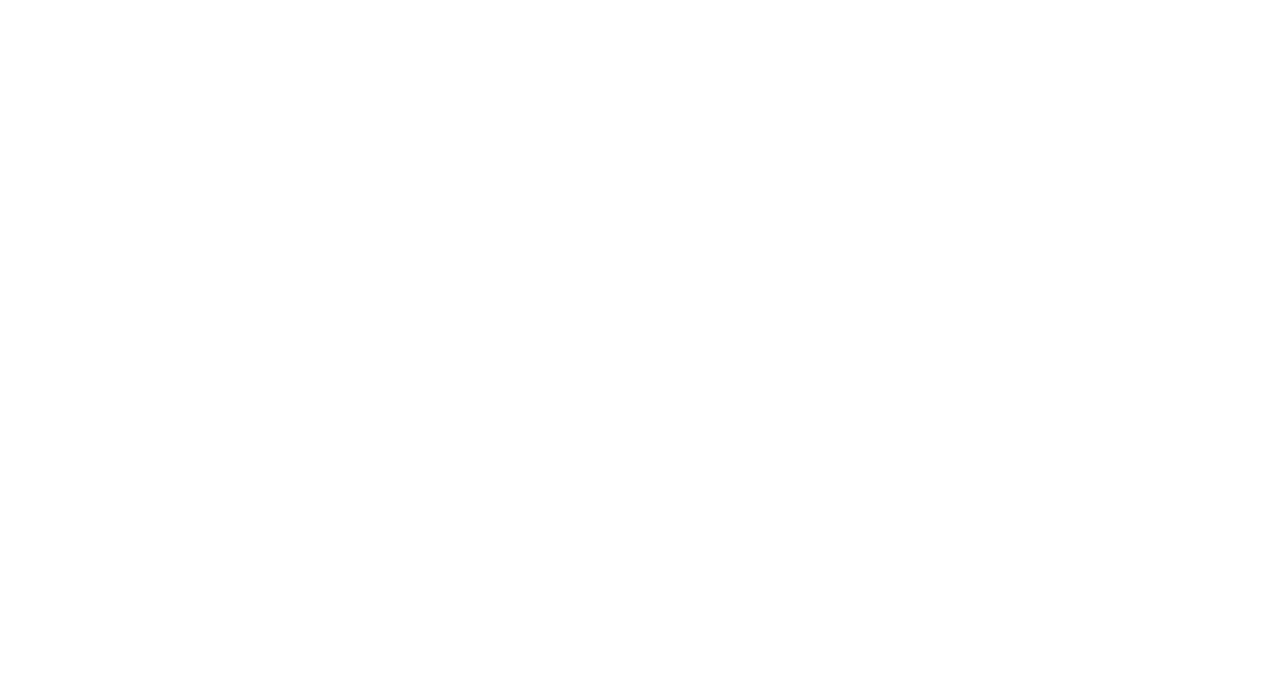
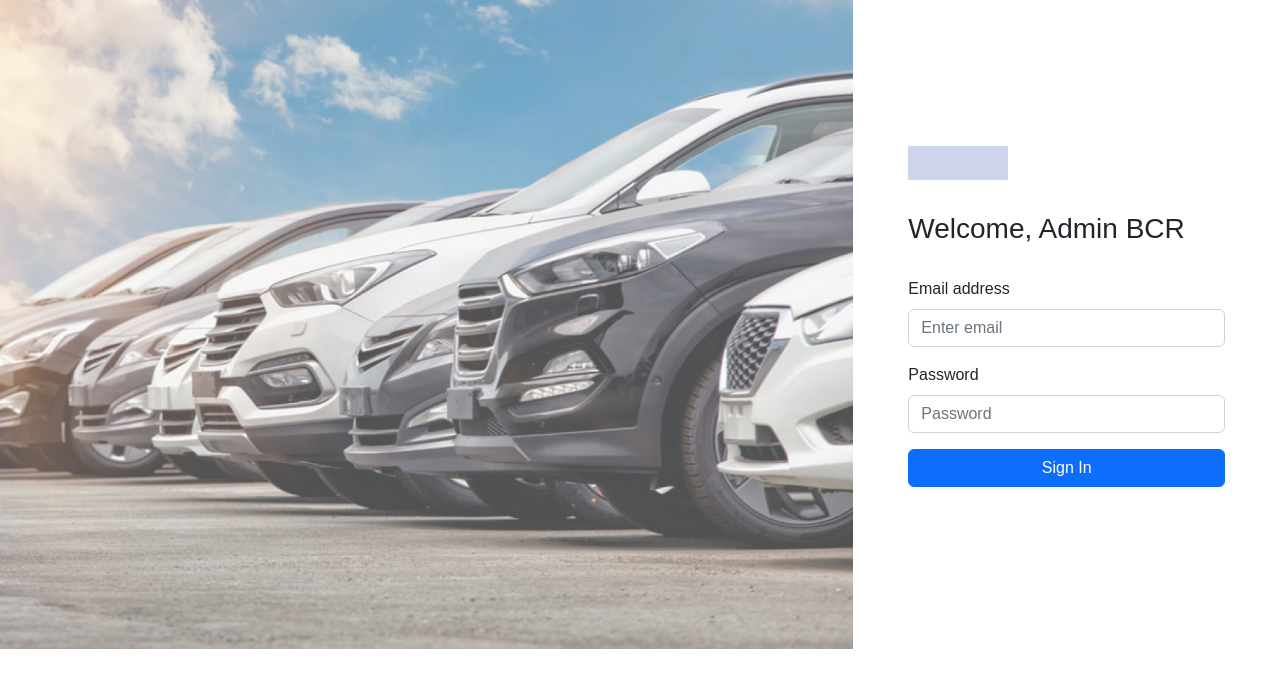
Before and after one commit to Wannn14/Binar-Platinum, a React (Create React App) app: page /login-admin in a window 1280 px wide. Before the commit this address had no page. Shown: the top 688 px of the page. Built offline with nearby package versions, Linux system fonts and the light colour scheme.

Commit message:
add login admin

```diff
--- /dev/null
+++ b/src/pages/LoginAdmin/LoginAdmin.css
@@ -0,0 +1,20 @@
+.login-right{
+    padding: 0 55px;
+    margin: auto;
+}
+.login-left{
+    padding: 0px;
+}
+.login-logo,h3.login-title {
+    margin-bottom: 32px;
+}
+
+@media (max-width:540px) {
+    .login-right{
+        padding: 30px 16px;
+        width: 328px;
+    }
+    .login-left{
+        width: 100%;
+    }
+}
--- /dev/null
+++ b/src/pages/LoginAdmin/LoginAdmin.js
@@ -0,0 +1,128 @@
+import React, {useState} from 'react'
+import './LoginAdmin.css'
+import loginadmin from '../../assets/image/loginadmin.png'
+import Logologin from "../../assets/image/logo2.svg";
+import {useDispatch} from "react-redux";
+import {useNavigate} from "react-router-dom";
+import { loginAdmin } from '../../store/actions/admin-auth-slice';
+import {
+    Form,
+    Button,
+    Row,
+    Col,
+    Toast,
+    ToastContainer,
+    ToastHeader,
+    ToastBody,
+  } from "react-bootstrap";
+const LoginAdmin = () => {
+    const [inputEmail, setInputEmail] = useState();
+    const [inputPassword, setInputPassword] = useState();
+    const [isToastShow, setIsToastShow] = useState(false);
+    const [showmsg,setShowMsg] = useState ();
+    const [bgToast, setBgToast] = useState ();
+    const dispatch = useDispatch();
+    const navigate = useNavigate();
+
+
+    const handleEmail = (e) => {
+        e.preventDefault();
+        setInputEmail(e.target.value);
+      };
+
+      const hadlePassword = (e) => {
+        e.preventDefault();
+        setInputPassword(e.target.value);
+      };
+      const handleLogin = (e) => {
+        e.preventDefault();
+        console.log("login");
+        dispatch(loginAdmin({email: inputEmail, password: inputPassword}))
+          .unwrap()
+          .then(() =>
+          {
+            setBgToast ('info')
+            setShowMsg ('Selamat Anda Berhasil Login !!!')
+            setIsToastShow (true);
+            setTimeout(() => {
+              navigate("/chart");
+            }, 2000);
+          })
+          .catch((error)=>{
+            setBgToast ('danger')
+            setShowMsg ('Silahkan periksa email atau password anda ')
+            setIsToastShow(true);
+          });
+
+      };
+
+
+  return (
+    <section>
+        <Row>
+        <Col xs={6}>
+          <ToastContainer className="p-3" position="top-center">
+            {[{bgToast}].map((variant, idx) => (
+              <Toast
+                className="d-inline-block m-1"
+                bg={bgToast}
+                key={idx}
+                onClose={() => setIsToastShow(false)}
+                show={isToastShow}
+                delay={3000}
+              >
+                <ToastHeader>
+                  <strong className="me-auto">Message</strong>
+                </ToastHeader>
+                <ToastBody className={variant === {bgToast} && "text-white"}>
+                  {showmsg}
+                </ToastBody>
+              </Toast>
+            ))}
+          </ToastContainer>
+        </Col>
+      </Row>
+
+    <div className='container-fluid'>
+        <div className='row'>
+            <div className='login-left col-8'>
+                <img className="w-100" src={loginadmin} alt="" />
+
+            </div>
+            <div className='login-right col-4'>
+                <img src={Logologin} alt="BCR" className="login-logo" />
+                <h3 className='login-title'>
+                    Welcome, Admin BCR
+                </h3>
+            <Form onSubmit={handleLogin}>
+              <Form.Group className="mb-3" controlId="formBasicEmail">
+                <Form.Label>Email address</Form.Label>
+                <Form.Control
+                  type="email"
+                  placeholder="Enter email"
+                  onChange={handleEmail}
+                />
+              </Form.Group>
+
+              <Form.Group className="mb-3" controlId="formBasicPassword">
+                <Form.Label>Password</Form.Label>
+                <Form.Control
+                  type="password"
+                  placeholder="Password"
+                  onChange={hadlePassword}
+                />
+              </Form.Group>
+              <Button variant="primary" type="submit" className="w-100 mb-3">
+                Sign In
+              </Button>
+            </Form>
+
+            </div>
+        </div>
+
+    </div>
+</section>
+  )
+}
+
+export default LoginAdmin
--- a/src/routes/index.js
+++ b/src/routes/index.js
@@ -13,6 +13,7 @@
 import Payment02 from "../pages/Payment02/payment02";
 import Carlist from '../pages/carlist/carlist';
 import AddCar from "../pages/AddCar/AddCar";
+import LoginAdmin from "../pages/LoginAdmin/LoginAdmin";
 import {useSelector} from "react-redux";
 const Routes = () => {
   const {isAuth} = useSelector((state) => state.authStore);
@@ -20,6 +21,10 @@
     {
       path: "login",
       element: <Login />,
+    },
+    {
+      path: "login-admin",
+      element: <LoginAdmin />,
     },
     {
       path: "/register",
--- /dev/null
+++ b/src/store/actions/admin-auth-slice.js
@@ -0,0 +1,50 @@
+import {createSlice,createAsyncThunk} from '@reduxjs/toolkit'
+import axios from 'axios';
+const initialState = {isAuth: !! localStorage.getItem('access_token')}
+const loginAdmin= createAsyncThunk('auth/login',async(payload)=>{
+    try{
+        const getApi = await axios.post ('https://bootcamp-rent-cars.herokuapp.com/admin/auth/login',payload)
+
+        return getApi.data
+    }
+    catch(error){
+        console.log(error);
+        throw error;
+    }
+})
+
+const authAdminSlice= createSlice({
+    name:"authAdminLogin",
+    initialState,
+    reducers:{
+        login(state,action){
+            state.isAuth = action.payload
+
+        },
+        logout (state,action){
+            localStorage.removeItem('access_token')
+            localStorage.removeItem('role')
+            state.isAuth = action.payload
+        }
+    },
+    extraReducers:(builder)=>{
+        builder.addCase(loginAdmin.fulfilled,(state,action)=>{
+            localStorage.setItem('access_token', action.payload.access_token)
+            localStorage.setItem('role', action.payload.role)
+            authAdminSlice.caseReducers.login(state,{
+                payload: !! action.payload,
+                type: loginAdmin.typePrefix
+            })
+        });
+        builder.addCase(loginAdmin.rejected,(state,action)=>{
+            authAdminSlice.caseReducers.login(state,{
+                payload: false,
+                type: loginAdmin.typePrefix
+            })
+        })
+    }
+})
+
+export const {login,logout} = authAdminSlice.actions
+export {loginAdmin}
+export default authAdminSlice
```
Also changed, not shown: src/assets/image/loginadmin.png (added).
